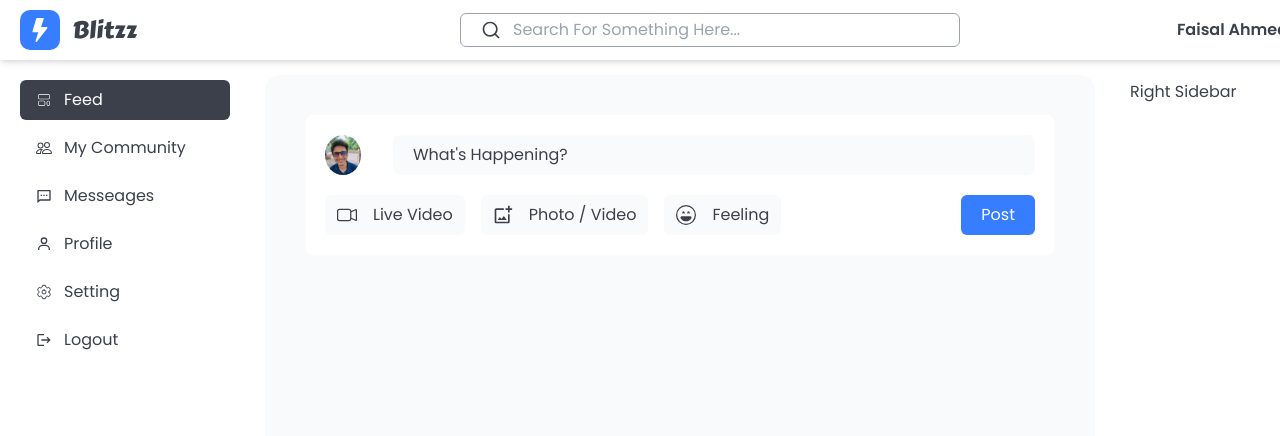
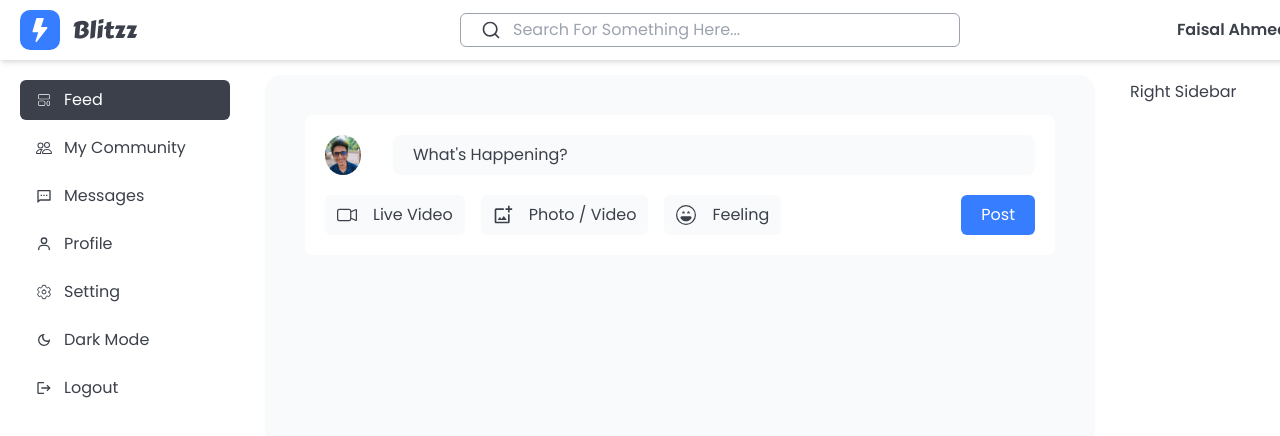
Before and after one commit to Os-Traveller/Blitzz-Front-End, a React (Vite) app: page / in a window 1280 px wide. Shown: the top 436 px of the page. Built offline with nearby package versions, Linux system fonts and the light colour scheme.

Commit message:
dark theme enabled

```diff
--- a/index.html
+++ b/index.html
@@ -4,7 +4,7 @@
     <meta charset="UTF-8" />
     <link rel="icon" type="image/svg+xml" href="/vite.svg" />
     <meta name="viewport" content="width=device-width, initial-scale=1.0" />
-    <title>Bitzz</title>
+    <title>Blitzz</title>
   </head>
   <body>
     <div id="root"></div>
--- a/src/components/create_post/createPost.tsx
+++ b/src/components/create_post/createPost.tsx
@@ -6,11 +6,11 @@ import { IconContainer } from "../shared/icon_container/iconContainer";
 
 export function CreatePost() {
   return (
-    <section className="bg-white p-5 rounded-lg">
+    <section className="bg-white p-5 rounded-lg dark:bg-blackGray">
       {/* profile photo and inputs */}
       <div className="center_y w-full gap-8">
         <ProfileIcon />
-        <p className="bg-whiteGray h-full w-full px-5 py-2 rounded-lg text-main">
+        <p className="bg-whiteGray dark:bg-black dark:text-whiteGray h-full w-full px-5 py-2 rounded-lg text-main">
           What's Happening?
         </p>
       </div>
@@ -22,7 +22,7 @@ export function CreatePost() {
           <IconContainer title="Feeling" icon={<BsEmojiLaughing size={20} />} />
         </div>
         {/* post button */}
-        <button className="button bg-primary-500 text-white hover:bg-primary-600 animation">
+        <button className="button bg-primary-500  text-white hover:bg-primary-600 animation">
           Post
         </button>
       </div>
--- a/src/components/left_sidebar/leftSidebar.tsx
+++ b/src/components/left_sidebar/leftSidebar.tsx
@@ -4,17 +4,40 @@ import { CiGrid31 } from "react-icons/ci";
 import { RiMessage2Line } from "react-icons/ri";
 import { BiUser } from "react-icons/bi";
 import { IoSettingsOutline } from "react-icons/io5";
-import { MdLogout } from "react-icons/md";
+import { MdLogout, MdOutlineLightMode, MdOutlineDarkMode } from "react-icons/md";
+import { useState } from "react";
+import { getTheme, setTheme } from "../../functions/theme";
 
 export function LeftSidebar() {
+  const [userTheme, setUserTheme] = useState<string>(getTheme());
+
+  const styleClass = `flex gap-3 items-center  py-2 px-4 hover:bg-slate-400 hover:text-white animation cursor-pointer rounded-md`;
+
   return (
     <div className="flex flex-col gap-2">
       <ActiveLink to="/" title="Feed" icon={<CiGrid31 />} />
-      <ActiveLink to="/commuinity" title="My Community" icon={<BsPeople />} />
-      <ActiveLink to="/messeages" title="Messeages" icon={<RiMessage2Line />} />
+      <ActiveLink to="/community" title="My Community" icon={<BsPeople />} />
+      <ActiveLink to="/messages" title="Messages" icon={<RiMessage2Line />} />
       <ActiveLink to="/profile" title="Profile" icon={<BiUser />} />
       <ActiveLink to="/setting" title="Setting" icon={<IoSettingsOutline />} />
-      <p className="flex gap-3 items-center  py-2 px-4 hover:bg-slate-400 hover:text-white animation cursor-pointer rounded-md">
+
+      {/* theming option */}
+      <p className={styleClass} onClick={() => setTheme(userTheme, setUserTheme)}>
+        {/* for light mode mode */}
+        {userTheme === "light" && (
+          <>
+            <MdOutlineDarkMode /> <span>Dark Mode</span>
+          </>
+        )}
+        {/* for dark mode */}
+        {userTheme === "dark" && (
+          <>
+            <MdOutlineLightMode /> <span>Light Mode</span>
+          </>
+        )}
+      </p>
+
+      <p className={styleClass}>
         <MdLogout />
         <span>Logout</span>
       </p>
--- a/src/components/shared/icon_container/iconContainer.tsx
+++ b/src/components/shared/icon_container/iconContainer.tsx
@@ -6,9 +6,9 @@ type IconContainerProps = {
 //  this is
 export function IconContainer({ icon, title, onClick }: IconContainerProps) {
   return (
-    <p className="center_y gap-4 bg-whiteGray py-2 px-3 rounded-md animation cursor-pointer">
+    <button className="center_y gap-4 bg-whiteGray dark:bg-black py-2 px-3 rounded-md animation cursor-pointer">
       {icon}
       <span>{title}</span>
-    </p>
+    </button>
   );
 }
--- /dev/null
+++ b/src/functions/theme.ts
@@ -0,0 +1,18 @@
+export function getTheme() {
+  const theme = localStorage.getItem("theme") || "light";
+  return theme;
+}
+
+export function setTheme(theme: string = "light" || "dark", setTheme: Function) {
+  // toggling theme
+  if (theme === "light") {
+    setTheme("dark");
+    document.querySelector("html")?.classList.add("dark");
+  } else {
+    setTheme("light");
+    document.querySelector("html")?.classList.remove("dark");
+  }
+
+  // saving theme to localStorage
+  localStorage.setItem("theme", theme);
+}
```
